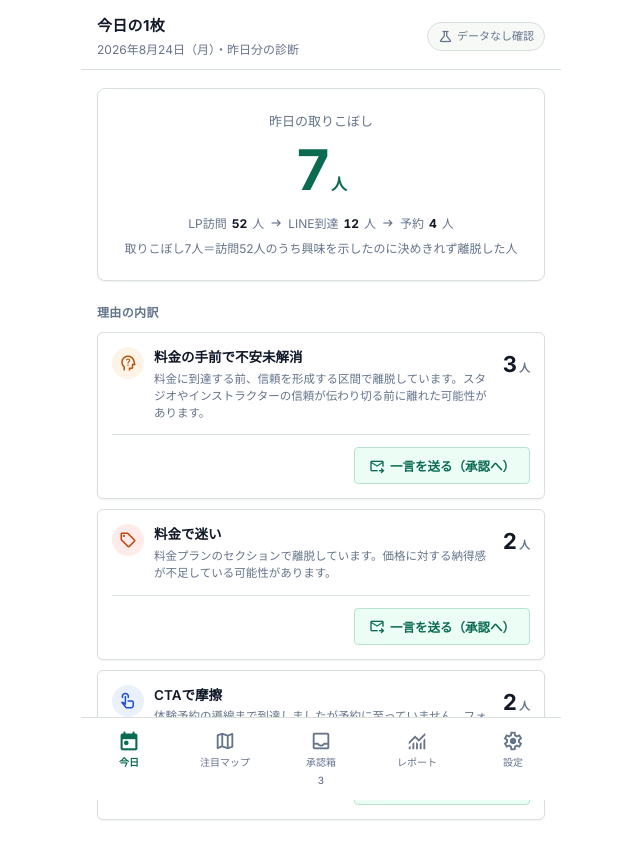
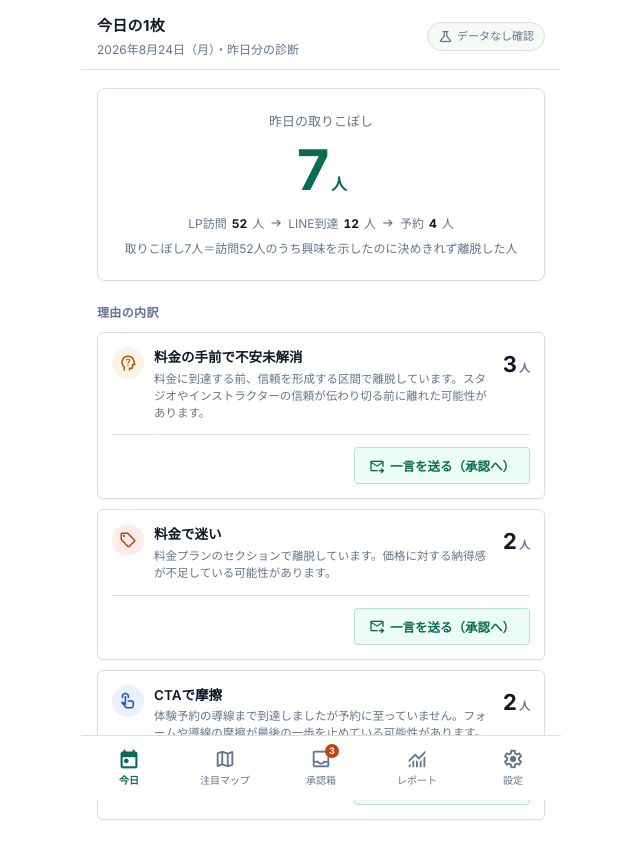
Before and after one commit to wk0825923-ai/loku-tuning-plugin, a plain HTML site: page dashboard-design/screen-1-today.html in a window 1280 px wide. Shown: the whole page, without its empty margins (319-959 px from the left). Drawn offline with nearby package versions, Linux system fonts and the light colour scheme.

Commit message:
dashboard-design: 承認箱バッジの表示差異修正(position:absolute+.nav-badge欠落を screen-2 に合わせて補完)

```diff
--- a/dashboard-design/screen-1-today.html
+++ b/dashboard-design/screen-1-today.html
@@ -169,12 +169,19 @@
     padding:6px 0 max(6px, env(safe-area-inset-bottom));
   }
   nav a{
+    position:relative;
     flex:1;display:flex;flex-direction:column;align-items:center;gap:2px;
     padding:6px 0;color:var(--sub);text-decoration:none;font-size:10px;font-weight:500;
   }
   nav a .material-symbols-outlined{font-size:22px}
   nav a.active{color:var(--primary);font-weight:700}
   nav a.active .material-symbols-outlined{font-variation-settings:'FILL' 1,'wght' 500,'GRAD' 0,'opsz' 24}
+  .nav-badge{
+    position:absolute;top:2px;right:calc(50% - 18px);
+    background:var(--coral);color:#fff;font-size:9px;font-weight:700;
+    min-width:14px;height:14px;border-radius:20px;
+    display:flex;align-items:center;justify-content:center;padding:0 3px;
+  }
 </style>
 </head>
 <body>
```
